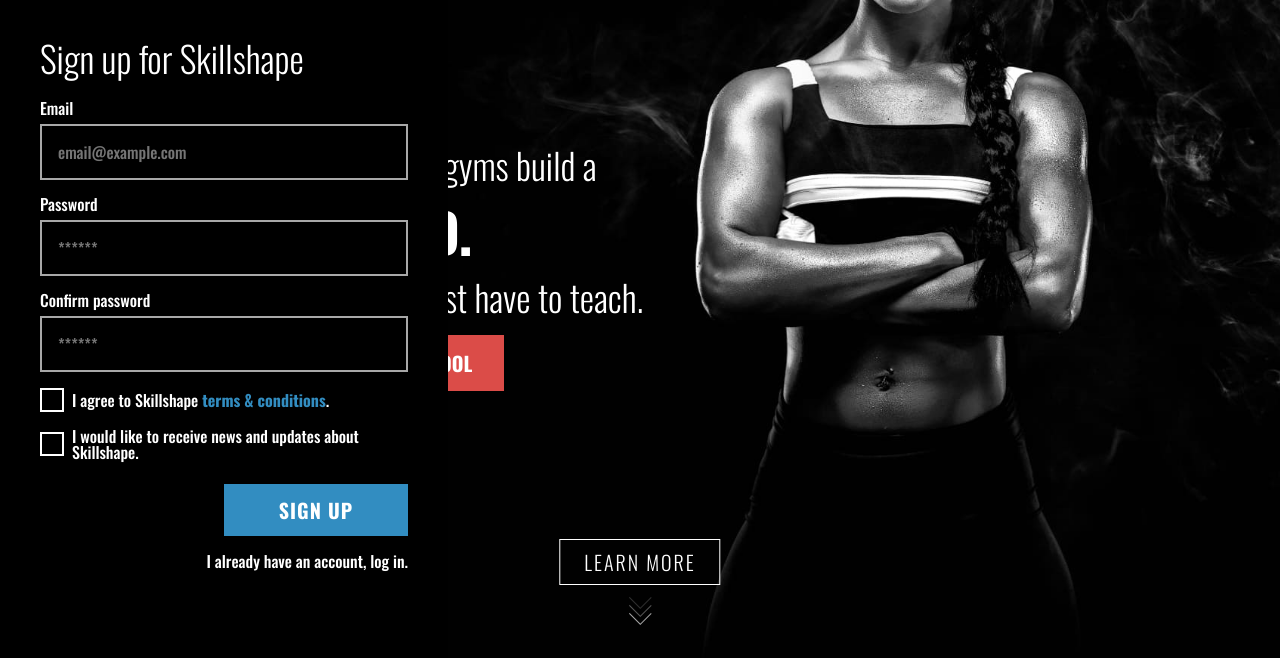
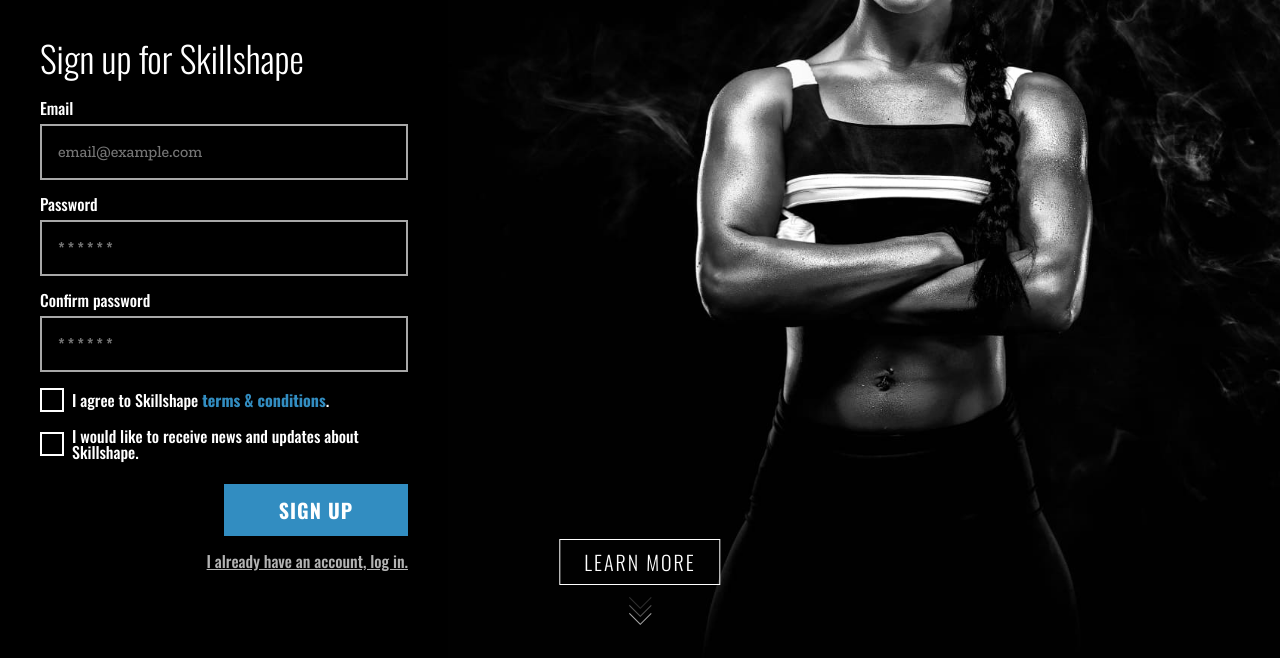
Before and after one commit to inderpreetsingh/ss-frontend, a Gatsby site: page / in a window 1280 px wide. Both pictures are taken after a click on the button "SIGN UP AS A SCHOOL". Shown: the part 131-789 px from the top of the page. Built offline with nearby package versions, Linux system fonts and the light colour scheme; Gatsby itself is replaced by a stand-in of ours.

Commit message:
1. Fix 55 last eslint issue and linting complete. `Done` 2. We need to change the logic of sidebar appearance. The hero text should fade out while sidebar fade in. (For now sidebars appear from the left side). `Done` 3. Make "I don't have an account, register" and "I already have an account, log in" underlined and 0.8 opacity initially. When hover make opacity 1. `Done` 4. Change font for email inputs. `Done` 5. Change letter spacing for password inputs. `Done`

```diff
--- a/src/components/MainScreen.js
+++ b/src/components/MainScreen.js
@@ -82,6 +82,7 @@
   render() {
     const { currentTheme, showRegistrationSidebar, showLoginSidebar } = this.state;
     const enableAnimations = !showRegistrationSidebar && !showLoginSidebar;
+    const showHeroText = enableAnimations;
 
     const toggleLoginSidebar = () => this.toggleSidebar(LOGIN);
     const toggleRegistrationSidebar = () => this.toggleSidebar(REGISTRATION);
@@ -111,6 +112,7 @@
             currentTheme={currentTheme}
             changeTheme={this.changeTheme}
             toggleLoginSidebar={toggleLoginSidebar}
+            showHeroText={showHeroText}
             toggleRegistrationSidebar={toggleRegistrationSidebar}
           />
           <LearnMoreBtn
--- a/src/components/mainScreen/HeroText.js
+++ b/src/components/mainScreen/HeroText.js
@@ -7,9 +7,9 @@
 const { MAIN } = TEXT;
 
 export default ({
-  currentTheme, location, changeTheme, toggleRegistrationSidebar,
+  currentTheme, location, changeTheme, toggleRegistrationSidebar, showHeroText,
 }) => (
-  <div className="main-text">
+  <div className={`main-text ${showHeroText ? '' : 'hidden'}`}>
     <div className="lines disable-animations">
       <span
         className={`red ${currentTheme === 0 && 'active'}`}
--- a/src/components/mainScreen/LoginSidebar.js
+++ b/src/components/mainScreen/LoginSidebar.js
@@ -20,6 +20,7 @@
         <input
           id="login_email"
           type="email"
+          className="inputEmail"
           placeholder={SIGN_IN_SIDEBAR.PLACEHOLDER.EMAIL}
         />
       </label>
@@ -28,6 +29,7 @@
         <input
           id="login_password"
           type="password"
+          className="inputPassword"
           placeholder={SIGN_IN_SIDEBAR.PLACEHOLDER.PASSWORD}
         />
       </label>
--- a/src/components/mainScreen/RegistrationSidebar.js
+++ b/src/components/mainScreen/RegistrationSidebar.js
@@ -23,6 +23,7 @@
         <input
           id="registration_email"
           type="email"
+          className="inputEmail"
           placeholder={SIGN_UP_SIDEBAR.PLACEHOLDER.EMAIL}
         />
       </label>
@@ -31,6 +32,7 @@
         <input
           id="registration_password"
           type="password"
+          className="inputPassword"
           placeholder={SIGN_UP_SIDEBAR.PLACEHOLDER.PASSWORD}
         />
       </label>
@@ -39,6 +41,7 @@
         <input
           id="confirm_password"
           type="password"
+          className="inputPassword"
           placeholder={SIGN_UP_SIDEBAR.PLACEHOLDER.CONFIRM_PASSWORD}
         />
       </label>
--- a/src/styles/main.scss
+++ b/src/styles/main.scss
@@ -334,6 +334,14 @@
     top: 50%;
     color: #fff;
     padding: 2.5rem;
+    visibility: visible;
+    opacity: 1;
+    transition: visibility 0.3s, opacity 0.3s ease-in;
+
+    &.hidden {
+      visibility: hidden;
+      opacity: 0;
+    }
 
     .lines {
       display: flex;
@@ -1014,6 +1022,33 @@
     }
   }
 }
+.inputPassword{
+  width: 100%;
+  border: 2px solid rgba(225, 225, 225, .75);
+  background: transparent;
+  color: #fff;
+  font-family: 'Oswald', sans-serif;
+  height: 3.5rem;
+  padding: 1rem;
+  margin-bottom: 1rem;
+  letter-spacing: 3px;
+  &:hover, &:focus, &:active {
+    border-color: rgba(225, 225, 225, 1);
+  }
+}
+.inputEmail{
+  width: 100%;
+  border: 2px solid rgba(225, 225, 225, .75);
+  background: transparent;
+  color: #fff;
+  font-family: 'Zilla Slab', serif !important;
+  height: 3.5rem;
+  padding: 1rem;
+  margin-bottom: 1rem;
+  &:hover, &:focus, &:active {
+    border-color: rgba(225, 225, 225, 1);
+  }
+}
 
 .sidebar {
   position: absolute;
@@ -1022,23 +1057,27 @@
   color: #fff;
   top: 0;
   bottom: 0;
-  transition: 0.3s;
   left: 0;
   overflow-x: hidden;
   padding: 2.5rem;
   width: 100vw;
   display: flex;
   flex-direction: column;
+  visibility: visible;
+  opacity: 1;
+  transition: visibility 0.3s, opacity 0.3s ease-in;
 
   &.hidden {
-    left: -100vw;
+    visibility: hidden;
+    opacity: 0;
   }
 
   @media (min-width: 768px) {
     width: 35vw;
 
     &.hidden {
-      left: -35vw;
+      visibility: hidden;
+      opacity: 0;
     }
   }
 
@@ -1151,9 +1190,10 @@
           &.transparent-btn {
             background: transparent;
             padding: 0;
-
+            opacity: 0.7;
+            text-decoration: underline;
             &:hover {
-              text-decoration: underline;
+            opacity: 1;
             }
           }
         }
```
Also changed, not shown: 1 other file.
